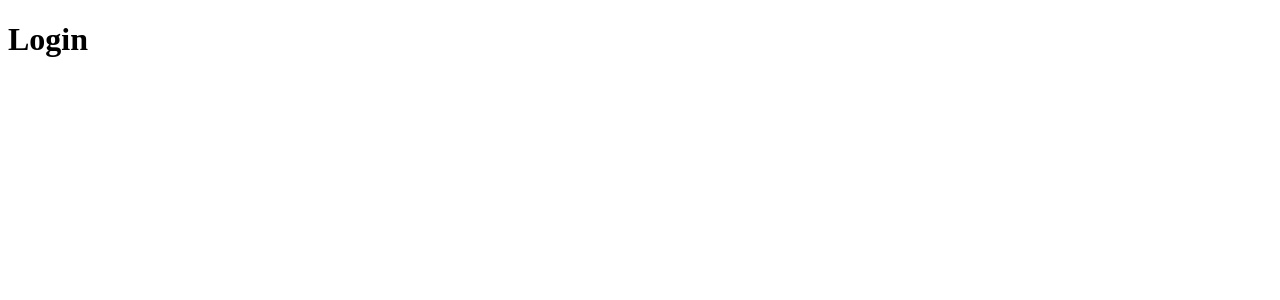
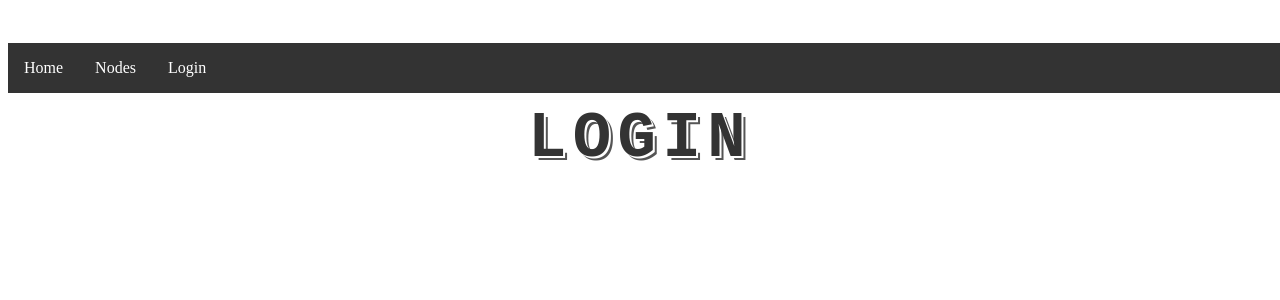
Before and after one commit to CosmicButters/atlas, a React (Create React App) app: page /login in a window 1280 px wide. Shown: the top 300 px of the page. Built offline with nearby package versions, Linux system fonts and the light colour scheme.

Commit message:
Added Nav Bar

```diff
--- a/src/App.css
+++ b/src/App.css
@@ -2,37 +2,46 @@
   text-align: center;
 }
 
-.App-logo {
-  height: 40vmin;
-  pointer-events: none;
+nav {
+  background-color: #333;
+  position: fixed;
+  width: 100%;
+  z-index: 100;
 }
 
-@media (prefers-reduced-motion: no-preference) {
-  .App-logo {
-    animation: App-logo-spin infinite 20s linear;
-  }
+h1 {
+  font-size: 4rem;
+  font-weight: 700;
+  text-align: center;
+  letter-spacing: 0.1em;
+  text-transform: uppercase;
+  color: #333;
+  text-shadow: 2px 2px 0 #fff, 4px 4px 0 #555;
+  line-height: 3;
+  font-family: "Space Mono", monospace; /* sets the font family to Space Mono */
 }
 
-.App-header {
-  background-color: #282c34;
-  min-height: 100vh;
-  display: flex;
-  flex-direction: column;
-  align-items: center;
-  justify-content: center;
-  font-size: calc(10px + 2vmin);
-  color: white;
+
+nav ul {
+  margin: 0;
+  padding: 0;
+  list-style: none;
+  display: flex; /* sets the display property of the list items to flex */
 }
 
-.App-link {
-  color: #61dafb;
+nav li {
+  margin: 0;
+  padding: 0;
 }
 
-@keyframes App-logo-spin {
-  from {
-    transform: rotate(0deg);
-  }
-  to {
-    transform: rotate(360deg);
-  }
+nav a {
+  display: inline-block; /* displays the links as inline-block level elements */
+  padding: 1rem;
+  color: #fff;
+  text-decoration: none;
+  transition: background-color 0.2s ease-out;
 }
+
+nav a:hover {
+  background-color: #555;
+}
--- a/src/App.js
+++ b/src/App.js
@@ -7,6 +7,11 @@ import Nodes from "./pages/Nodes";
 function App() {
     return (
         <Router>
+            <nav>
+                <Link to="/">Home</Link>
+                <Link to="/nodes">Nodes</Link>
+                <Link to="/login">Login</Link>
+            </nav>
             <Routes>
                 <Route path="/" element={<Home />} />
                 <Route path="/nodes" element={<Nodes />} />
--- a/src/pages/Home.js
+++ b/src/pages/Home.js
@@ -3,7 +3,7 @@ import React from "react";
 function Home() {
     return (
         <div>
-            <h1>Home</h1>
+            <h1 style={{ marginTop: "50px" }}>Home</h1>
         </div>
     );
 }
```
